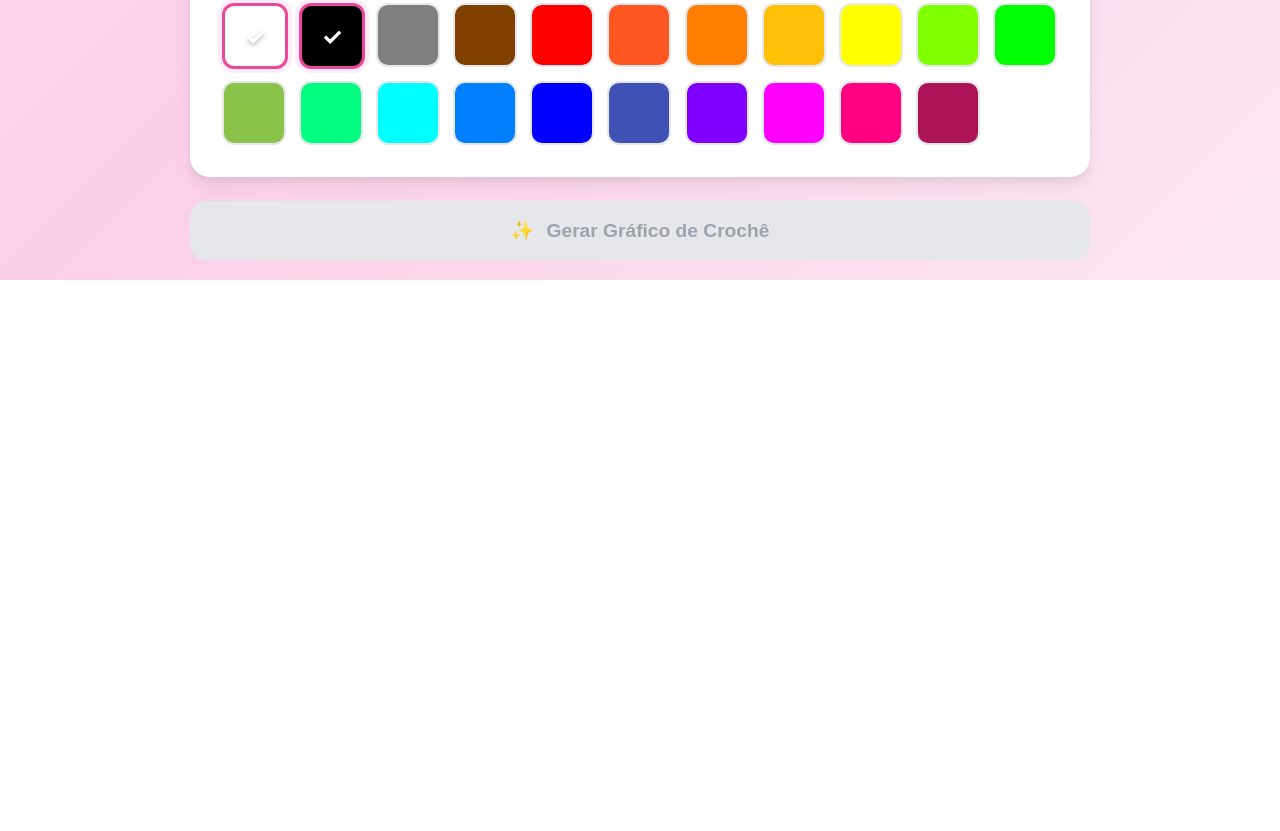
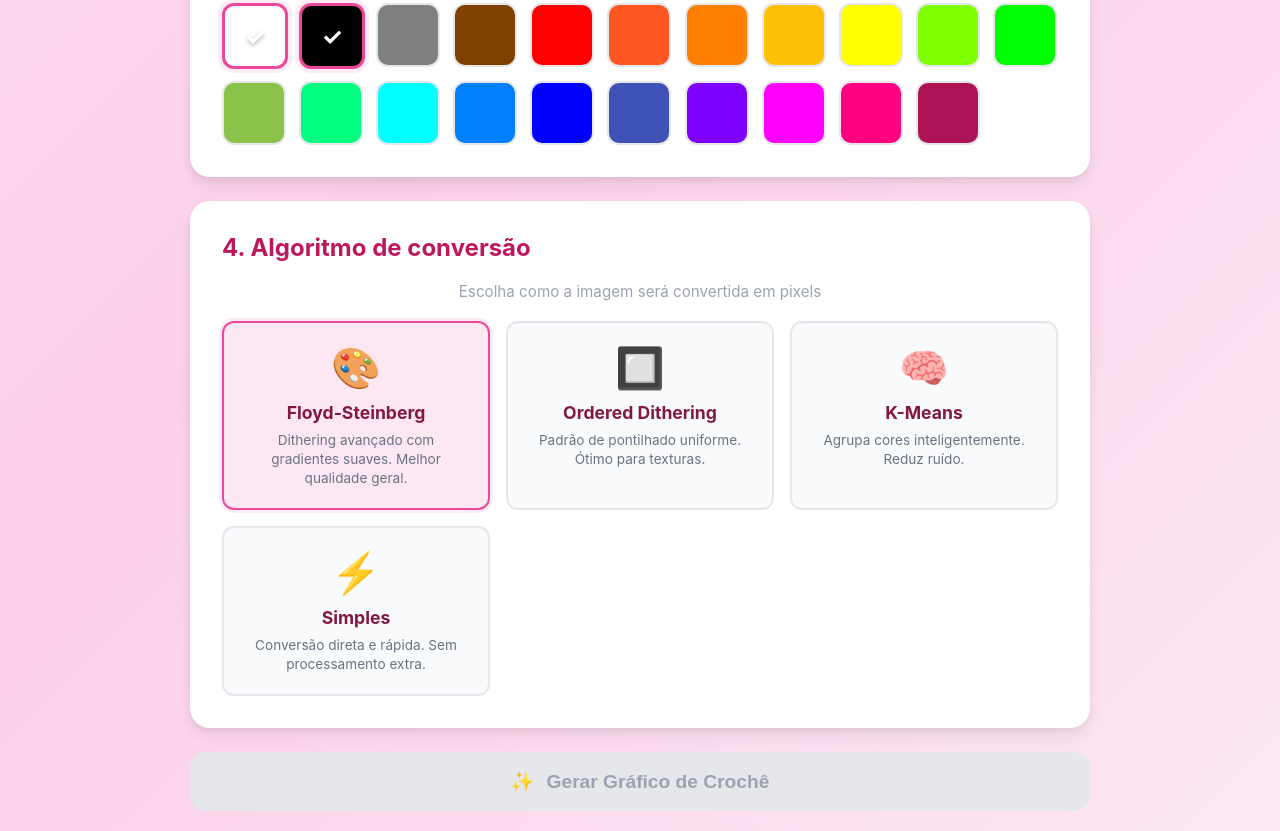
Before and after one commit to joaoprbrasil/CrochetPixel, a React (Vite) app: page / in a window 1280 px wide. Shown: the part 961-1792 px from the top of the page. Before the commit the page ends 1241 px from the top, so only its background shows below. Built offline with nearby package versions, Linux system fonts and the light colour scheme.

Commit message:
feat: ia models for conversion

```diff
--- a/src/App.tsx
+++ b/src/App.tsx
@@ -209,6 +209,7 @@ function App() {
     ).map((c) => c.hex),
   );
   const [advancedMode, setAdvancedMode] = useState(false);
+  const [conversionAlgorithm, setConversionAlgorithm] = useState<'simple' | 'floyd-steinberg' | 'ordered' | 'kmeans'>('floyd-steinberg');
   const [isGenerating, setIsGenerating] = useState(false);
   const [generatedUrl, setGeneratedUrl] = useState<string | null>(null);
   const [isDragging, setIsDragging] = useState(false);
@@ -301,6 +302,19 @@ function App() {
     return closest;
   };
 
+  const getColorError = (originalColor: [number, number, number], closestHex: string): [number, number, number] => {
+    const [cr, cg, cb] = hexToRgb(closestHex);
+    return [
+      originalColor[0] - cr,
+      originalColor[1] - cg,
+      originalColor[2] - cb,
+    ];
+  };
+
+  const clamp = (value: number, min: number, max: number) => {
+    return Math.max(min, Math.min(max, value));
+  };
+
   const generateCrochetImage = async () => {
     if (!imageUrl || !canvasRef.current || selectedPalette.length === 0) return;
     setIsGenerating(true);
@@ -325,19 +339,146 @@ function App() {
     if (!tempCtx) return;
     tempCtx.drawImage(img, 0, 0, width, height);
 
-    const imageData = tempCtx.getImageData(0, 0, width, height).data;
+    const imageData = tempCtx.getImageData(0, 0, width, height);
+    const pixels = imageData.data;
 
+    // Aplicar algoritmo selecionado
+    if (conversionAlgorithm === 'floyd-steinberg') {
+      // Floyd-Steinberg Dithering
+      for (let y = 0; y < height; y++) {
+        for (let x = 0; x < width; x++) {
+          const idx = (y * width + x) * 4;
+
+          if (pixels[idx + 3] < 10) continue; // Ignorar transparentes
+
+          const oldR = pixels[idx];
+          const oldG = pixels[idx + 1];
+          const oldB = pixels[idx + 2];
+
+          const closestHex = getClosestColor(oldR, oldG, oldB);
+          const [newR, newG, newB] = hexToRgb(closestHex);
+
+          pixels[idx] = newR;
+          pixels[idx + 1] = newG;
+          pixels[idx + 2] = newB;
+
+          const errorR = oldR - newR;
+          const errorG = oldG - newG;
+          const errorB = oldB - newB;
+
+          // Distribuir erro para pixels vizinhos
+          const distributeError = (dx: number, dy: number, factor: number) => {
+            const nx = x + dx;
+            const ny = y + dy;
+            if (nx >= 0 && nx < width && ny >= 0 && ny < height) {
+              const nidx = (ny * width + nx) * 4;
+              pixels[nidx] = clamp(pixels[nidx] + errorR * factor, 0, 255);
+              pixels[nidx + 1] = clamp(pixels[nidx + 1] + errorG * factor, 0, 255);
+              pixels[nidx + 2] = clamp(pixels[nidx + 2] + errorB * factor, 0, 255);
+            }
+          };
+
+          distributeError(1, 0, 7/16);
+          distributeError(-1, 1, 3/16);
+          distributeError(0, 1, 5/16);
+          distributeError(1, 1, 1/16);
+        }
+      }
+    } else if (conversionAlgorithm === 'ordered') {
+      // Ordered Dithering (Bayer Matrix 4x4)
+      const bayerMatrix = [
+        [0, 8, 2, 10],
+        [12, 4, 14, 6],
+        [3, 11, 1, 9],
+        [15, 7, 13, 5]
+      ];
+
+      for (let y = 0; y < height; y++) {
+        for (let x = 0; x < width; x++) {
+          const idx = (y * width + x) * 4;
+
+          if (pixels[idx + 3] < 10) continue;
+
+          const threshold = (bayerMatrix[y % 4][x % 4] / 16 - 0.5) * 50;
+
+          const r = clamp(pixels[idx] + threshold, 0, 255);
+          const g = clamp(pixels[idx + 1] + threshold, 0, 255);
+          const b = clamp(pixels[idx + 2] + threshold, 0, 255);
+
+          const closestHex = getClosestColor(r, g, b);
+          const [newR, newG, newB] = hexToRgb(closestHex);
+
+          pixels[idx] = newR;
+          pixels[idx + 1] = newG;
+          pixels[idx + 2] = newB;
+        }
+      }
+    } else if (conversionAlgorithm === 'kmeans') {
+      // K-Means com pré-processamento
+      const pixelColors: [number, number, number][] = [];
+
+      for (let y = 0; y < height; y++) {
+        for (let x = 0; x < width; x++) {
+          const idx = (y * width + x) * 4;
+          if (pixels[idx + 3] >= 10) {
+            pixelColors.push([pixels[idx], pixels[idx + 1], pixels[idx + 2]]);
+          }
+        }
+      }
+
+      // Agrupar cores similares antes de mapear para a paleta
+      for (let y = 0; y < height; y++) {
+        for (let x = 0; x < width; x++) {
+          const idx = (y * width + x) * 4;
+
+          if (pixels[idx + 3] < 10) continue;
+
+          const r = pixels[idx];
+          const g = pixels[idx + 1];
+          const b = pixels[idx + 2];
+
+          const closestHex = getClosestColor(r, g, b);
+          const [newR, newG, newB] = hexToRgb(closestHex);
+
+          pixels[idx] = newR;
+          pixels[idx + 1] = newG;
+          pixels[idx + 2] = newB;
+        }
+      }
+    } else {
+      // Algoritmo simples (original)
+      for (let y = 0; y < height; y++) {
+        for (let x = 0; x < width; x++) {
+          const idx = (y * width + x) * 4;
+
+          if (pixels[idx + 3] < 10) continue;
+
+          const r = pixels[idx];
+          const g = pixels[idx + 1];
+          const b = pixels[idx + 2];
+
+          const closestHex = getClosestColor(r, g, b);
+          const [newR, newG, newB] = hexToRgb(closestHex);
+
+          pixels[idx] = newR;
+          pixels[idx + 1] = newG;
+          pixels[idx + 2] = newB;
+        }
+      }
+    }
+
+    // Desenhar resultado final
     for (let y = 0; y < height; y++) {
       for (let x = 0; x < width; x++) {
         const idx = (y * width + x) * 4;
-        const r = imageData[idx];
-        const g = imageData[idx + 1];
-        const b = imageData[idx + 2];
 
-        if (imageData[idx + 3] < 10) {
+        if (pixels[idx + 3] < 10) {
           ctx.fillStyle = "#ffffff";
         } else {
-          ctx.fillStyle = getClosestColor(r, g, b);
+          const r = pixels[idx];
+          const g = pixels[idx + 1];
+          const b = pixels[idx + 2];
+          ctx.fillStyle = `rgb(${r}, ${g}, ${b})`;
         }
 
         ctx.fillRect(x * blockSize, y * blockSize, blockSize, blockSize);
@@ -490,6 +631,62 @@ function App() {
                   </div>
                 );
               })}
+            </div>
+          </div>
+
+          <div style={styles.card}>
+            <h2 style={styles.sectionTitle}>4. Algoritmo de conversão</h2>
+            <p style={styles.algorithmDescription}>
+              Escolha como a imagem será convertida em pixels
+            </p>
+            <div style={styles.algorithmGrid}>
+              <div
+                onClick={() => setConversionAlgorithm('floyd-steinberg')}
+                style={{
+                  ...styles.algorithmCard,
+                  ...(conversionAlgorithm === 'floyd-steinberg' ? styles.algorithmCardActive : {}),
+                }}
+              >
+                <div style={styles.algorithmIcon}>🎨</div>
+                <h3 style={styles.algorithmTitle}>Floyd-Steinberg</h3>
+                <p style={styles.algorithmText}>Dithering avançado com gradientes suaves. Melhor qualidade geral.</p>
+              </div>
+
+              <div
+                onClick={() => setConversionAlgorithm('ordered')}
+                style={{
+                  ...styles.algorithmCard,
+                  ...(conversionAlgorithm === 'ordered' ? styles.algorithmCardActive : {}),
+                }}
+              >
+                <div style={styles.algorithmIcon}>🔲</div>
+                <h3 style={styles.algorithmTitle}>Ordered Dithering</h3>
+                <p style={styles.algorithmText}>Padrão de pontilhado uniforme. Ótimo para texturas.</p>
+              </div>
+
+              <div
+                onClick={() => setConversionAlgorithm('kmeans')}
+                style={{
+                  ...styles.algorithmCard,
+                  ...(conversionAlgorithm === 'kmeans' ? styles.algorithmCardActive : {}),
+                }}
+              >
+                <div style={styles.algorithmIcon}>🧠</div>
+                <h3 style={styles.algorithmTitle}>K-Means</h3>
+                <p style={styles.algorithmText}>Agrupa cores inteligentemente. Reduz ruído.</p>
+              </div>
+
+              <div
+                onClick={() => setConversionAlgorithm('simple')}
+                style={{
+                  ...styles.algorithmCard,
+                  ...(conversionAlgorithm === 'simple' ? styles.algorithmCardActive : {}),
+                }}
+              >
+                <div style={styles.algorithmIcon}>⚡</div>
+                <h3 style={styles.algorithmTitle}>Simples</h3>
+                <p style={styles.algorithmText}>Conversão direta e rápida. Sem processamento extra.</p>
+              </div>
             </div>
           </div>
 
@@ -699,6 +896,47 @@ const styles: Record<string, React.CSSProperties> = {
     fontWeight: "300",
     marginTop: "20px",
   },
+  algorithmDescription: {
+    textAlign: "center",
+    color: "#9ca3af",
+    fontSize: "0.95rem",
+    marginBottom: "20px",
+  },
+  algorithmGrid: {
+    display: "grid",
+    gridTemplateColumns: "repeat(auto-fit, minmax(200px, 1fr))",
+    gap: "16px",
+  },
+  algorithmCard: {
+    padding: "20px",
+    border: "2px solid #e5e7eb",
+    borderRadius: "12px",
+    cursor: "pointer",
+    transition: "all 0.3s ease",
+    textAlign: "center",
+    backgroundColor: "#f9fafb",
+  },
+  algorithmCardActive: {
+    border: "2px solid #ec4899",
+    backgroundColor: "#fce7f3",
+    boxShadow: "0 0 0 3px rgba(236, 72, 153, 0.1)",
+  },
+  algorithmIcon: {
+    fontSize: "2.5rem",
+    marginBottom: "10px",
+  },
+  algorithmTitle: {
+    fontSize: "1.1rem",
+    fontWeight: "700",
+    color: "#831843",
+    margin: "0 0 8px 0",
+  },
+  algorithmText: {
+    fontSize: "0.85rem",
+    color: "#6b7280",
+    margin: 0,
+    lineHeight: "1.4",
+  },
   colorInfo: {
     textAlign: "center",
     color: "#9ca3af",
```
